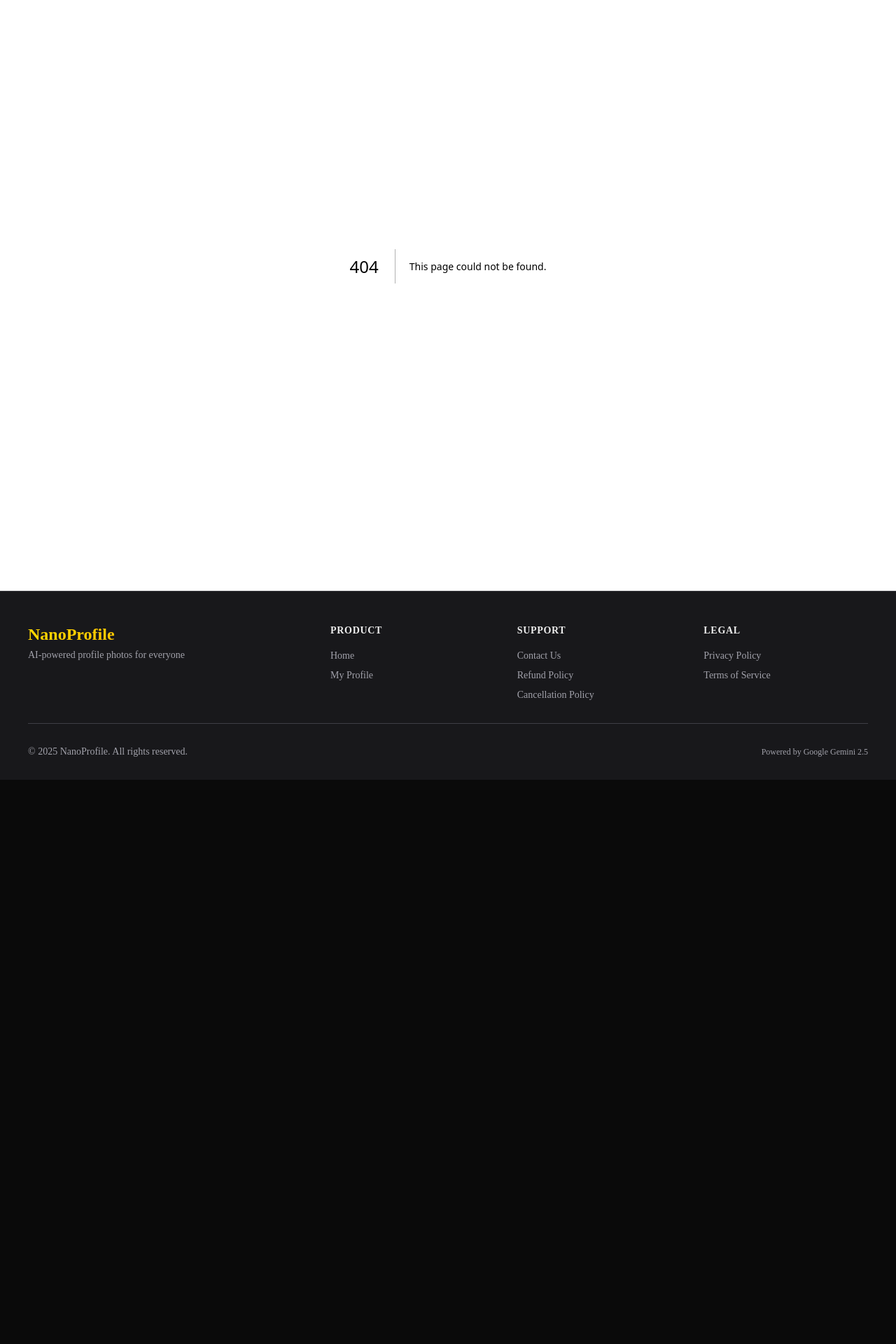
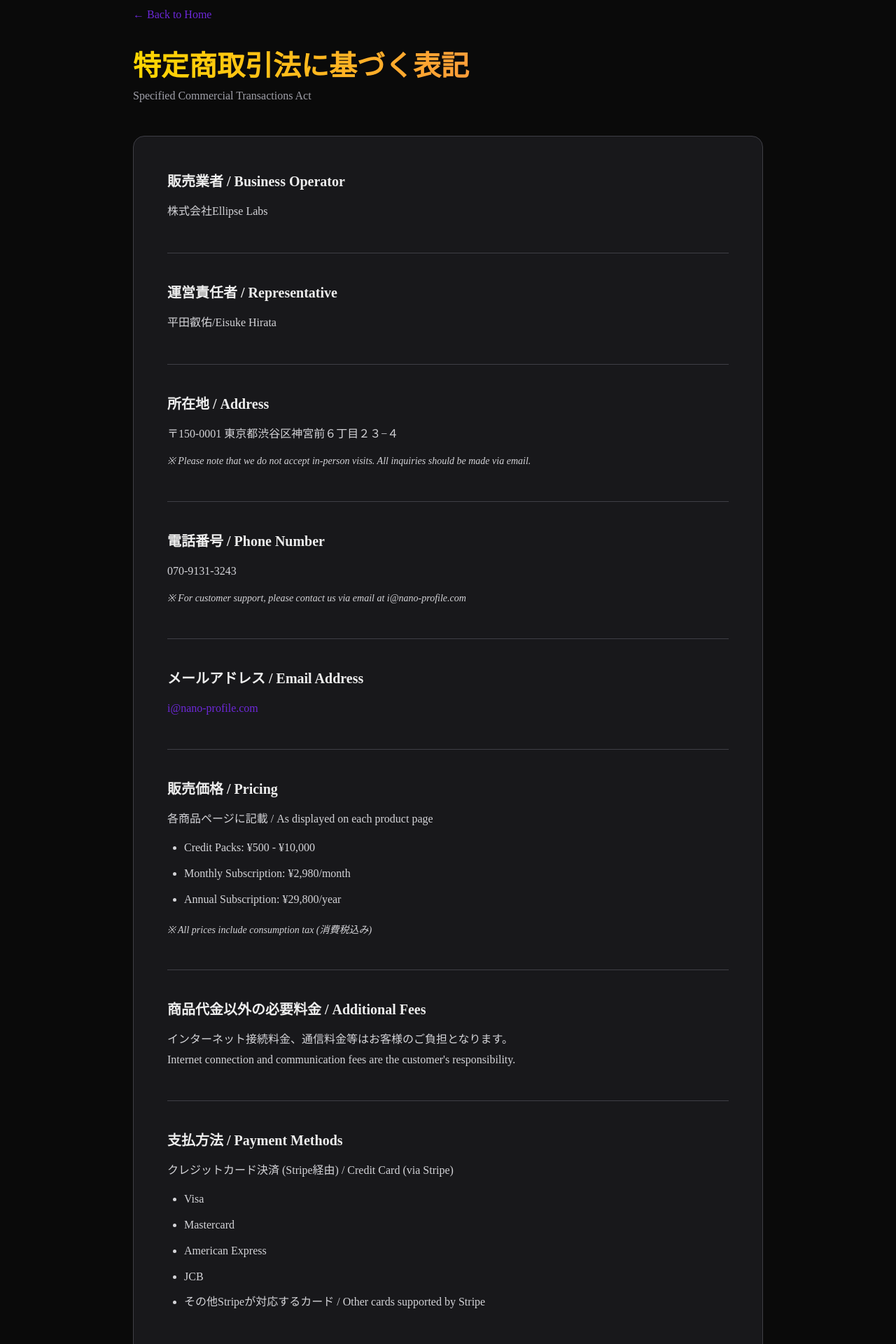
Before and after one commit to EisukeHirata/profile-nanobanana, a Next.js app: page /legal in a window 1280 px wide. Before the commit this address had no page. Shown: the part 20-1940 px from the top of the page at 70% size. Before the commit the page ends 1134 px from the top, so only its background shows below. Built offline with nearby package versions, Linux system fonts and the light colour scheme.

Commit message:
feat: Add Specified Commercial Transactions Act page (特定商取引法)

```diff
--- /dev/null
+++ b/src/app/legal/legal.module.css
@@ -0,0 +1,112 @@
+.main {
+  min-height: 100vh;
+  background: var(--background);
+  color: var(--foreground);
+  padding: 2rem;
+}
+
+.container {
+  max-width: 900px;
+  margin: 0 auto;
+}
+
+.backButton {
+  background: none;
+  border: none;
+  color: var(--primary);
+  cursor: pointer;
+  font-size: 1rem;
+  padding: 0;
+  margin-bottom: 2rem;
+  transition: opacity 0.2s;
+}
+
+.backButton:hover {
+  opacity: 0.7;
+}
+
+.title {
+  font-size: 2.5rem;
+  font-weight: 800;
+  margin-bottom: 0.5rem;
+  background: linear-gradient(to right, #FFD700, #FF6B6B);
+  background-clip: text;
+  -webkit-background-clip: text;
+  -webkit-text-fill-color: transparent;
+}
+
+.subtitle {
+  color: #a1a1aa;
+  font-size: 1rem;
+  margin-bottom: 3rem;
+}
+
+.content {
+  background: var(--surface);
+  border: 1px solid var(--border);
+  border-radius: var(--radius-lg);
+  padding: 3rem;
+}
+
+.section {
+  margin-bottom: 2.5rem;
+  padding-bottom: 2rem;
+  border-bottom: 1px solid var(--border);
+}
+
+.section:last-child {
+  margin-bottom: 0;
+  padding-bottom: 0;
+  border-bottom: none;
+}
+
+.section h2 {
+  font-size: 1.25rem;
+  font-weight: 600;
+  margin-bottom: 1rem;
+  color: var(--foreground);
+}
+
+.section p {
+  line-height: 1.8;
+  color: #d4d4d8;
+  margin-bottom: 0.75rem;
+}
+
+.section ul {
+  margin-left: 1.5rem;
+  margin-bottom: 1rem;
+}
+
+.section li {
+  line-height: 1.8;
+  color: #d4d4d8;
+  margin-bottom: 0.5rem;
+}
+
+.section a {
+  color: var(--primary);
+  text-decoration: none;
+  transition: opacity 0.2s;
+}
+
+.section a:hover {
+  opacity: 0.7;
+  text-decoration: underline;
+}
+
+.note {
+  font-size: 0.875rem;
+  color: #a1a1aa;
+  font-style: italic;
+}
+
+@media (max-width: 768px) {
+  .title {
+    font-size: 1.75rem;
+  }
+
+  .content {
+    padding: 2rem 1.5rem;
+  }
+}
--- /dev/null
+++ b/src/app/legal/page.tsx
@@ -0,0 +1,156 @@
+"use client";
+
+import { useRouter } from "next/navigation";
+import styles from "./legal.module.css";
+
+export default function LegalPage() {
+  const router = useRouter();
+
+  return (
+    <main className={styles.main}>
+      <div className={styles.container}>
+        <button onClick={() => router.push("/")} className={styles.backButton}>
+          ← Back to Home
+        </button>
+
+        <h1 className={styles.title}>特定商取引法に基づく表記</h1>
+        <p className={styles.subtitle}>Specified Commercial Transactions Act</p>
+
+        <div className={styles.content}>
+          <section className={styles.section}>
+            <h2>販売業者 / Business Operator</h2>
+            <p>株式会社Ellipse Labs</p>
+          </section>
+
+          <section className={styles.section}>
+            <h2>運営責任者 / Representative</h2>
+            <p>平田叡佑/Eisuke Hirata</p>
+          </section>
+
+          <section className={styles.section}>
+            <h2>所在地 / Address</h2>
+            <p>〒150-0001 東京都渋谷区神宮前６丁目２３−４</p>
+            <p className={styles.note}>
+              ※ Please note that we do not accept in-person visits. All inquiries should be made via email.
+            </p>
+          </section>
+
+          <section className={styles.section}>
+            <h2>電話番号 / Phone Number</h2>
+            <p>070-9131-3243</p>
+            <p className={styles.note}>
+              ※ For customer support, please contact us via email at i@nano-profile.com
+            </p>
+          </section>
+
+          <section className={styles.section}>
+            <h2>メールアドレス / Email Address</h2>
+            <p>
+              <a href="mailto:i@nano-profile.com">i@nano-profile.com</a>
+            </p>
+          </section>
+
+          <section className={styles.section}>
+            <h2>販売価格 / Pricing</h2>
+            <p>各商品ページに記載 / As displayed on each product page</p>
+            <ul>
+              <li>Credit Packs: ¥500 - ¥10,000</li>
+              <li>Monthly Subscription: ¥2,980/month</li>
+              <li>Annual Subscription: ¥29,800/year</li>
+            </ul>
+            <p className={styles.note}>
+              ※ All prices include consumption tax (消費税込み)
+            </p>
+          </section>
+
+          <section className={styles.section}>
+            <h2>商品代金以外の必要料金 / Additional Fees</h2>
+            <p>
+              インターネット接続料金、通信料金等はお客様のご負担となります。<br />
+              Internet connection and communication fees are the customer's responsibility.
+            </p>
+          </section>
+
+          <section className={styles.section}>
+            <h2>支払方法 / Payment Methods</h2>
+            <p>クレジットカード決済 (Stripe経由) / Credit Card (via Stripe)</p>
+            <ul>
+              <li>Visa</li>
+              <li>Mastercard</li>
+              <li>American Express</li>
+              <li>JCB</li>
+              <li>その他Stripeが対応するカード / Other cards supported by Stripe</li>
+            </ul>
+          </section>
+
+          <section className={styles.section}>
+            <h2>支払時期 / Payment Timing</h2>
+            <p>
+              クレジットカード決済：購入時に即時決済<br />
+              Credit Card: Immediate payment upon purchase
+            </p>
+            <p>
+              サブスクリプション：毎月または毎年の自動更新時<br />
+              Subscription: Automatic renewal monthly or annually
+            </p>
+          </section>
+
+          <section className={styles.section}>
+            <h2>商品の引渡時期 / Delivery Time</h2>
+            <p>
+              デジタルサービスのため、購入後即時利用可能<br />
+              As a digital service, available immediately after purchase
+            </p>
+          </section>
+
+          <section className={styles.section}>
+            <h2>返品・キャンセルポリシー / Return & Cancellation Policy</h2>
+            <p>
+              デジタルコンテンツの性質上、原則として返金・返品はお受けできません。<br />
+              Due to the nature of digital content, refunds and returns are generally not accepted.
+            </p>
+            <p>
+              詳細は<a href="/refund-policy">返金ポリシー</a>および<a href="/cancellation-policy">キャンセルポリシー</a>をご確認ください。<br />
+              For details, please see our <a href="/refund-policy">Refund Policy</a> and <a href="/cancellation-policy">Cancellation Policy</a>.
+            </p>
+          </section>
+
+          <section className={styles.section}>
+            <h2>サービス提供条件 / Service Terms</h2>
+            <p>
+              本サービスの利用には、利用規約への同意が必要です。<br />
+              Use of this service requires agreement to our Terms of Service.
+            </p>
+            <p>
+              <a href="/terms">利用規約 / Terms of Service</a>
+            </p>
+          </section>
+
+          <section className={styles.section}>
+            <h2>動作環境 / System Requirements</h2>
+            <p>
+              インターネット接続が可能な環境<br />
+              Internet connection required
+            </p>
+            <p>
+              推奨ブラウザ：Chrome、Safari、Firefox、Edge (最新版)<br />
+              Recommended browsers: Chrome, Safari, Firefox, Edge (latest versions)
+            </p>
+          </section>
+
+          <section className={styles.section}>
+            <h2>お問い合わせ / Contact</h2>
+            <p>
+              ご不明な点がございましたら、以下までお問い合わせください。<br />
+              For any questions, please contact us:
+            </p>
+            <p>
+              Email: <a href="mailto:i@nano-profile.com">i@nano-profile.com</a><br />
+              Contact Form: <a href="/contact">お問い合わせフォーム / Contact Page</a>
+            </p>
+          </section>
+        </div>
+      </div>
+    </main>
+  );
+}
--- a/src/components/Footer/Footer.tsx
+++ b/src/components/Footer/Footer.tsx
@@ -29,6 +29,7 @@ export default function Footer() {
 
             <div className={styles.linkGroup}>
               <h4>Legal</h4>
+              <Link href="/legal">特定商取引法</Link>
               <Link href="/privacy">Privacy Policy</Link>
               <Link href="/terms">Terms of Service</Link>
             </div>
```
